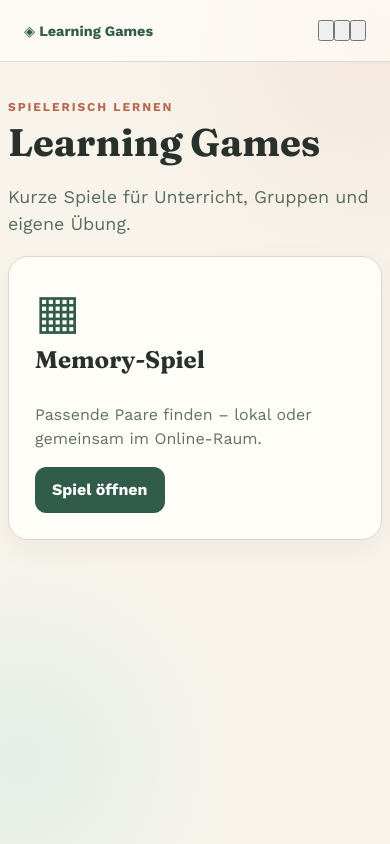
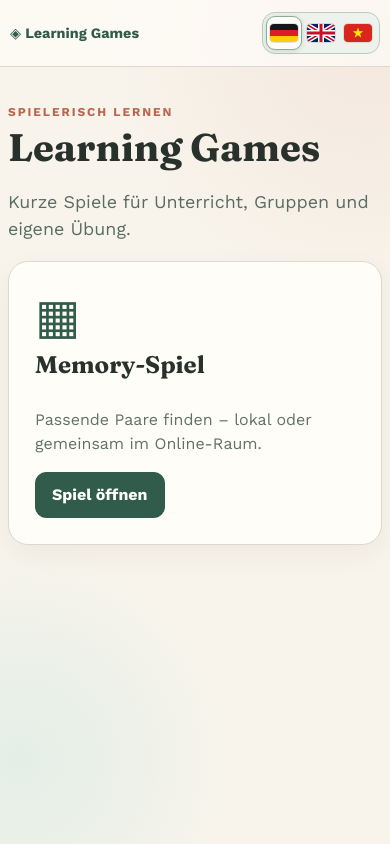
Before and after one commit to ducrenevn/learning-games, a React (Vite) app: page / in a window 390 px wide. Built offline with nearby package versions, Linux system fonts and the light colour scheme.

Commit message:
style(m3a): restyle language policy as subtle responsive radio choices

```diff
--- a/src/styles.css
+++ b/src/styles.css
@@ -70,3 +70,102 @@ a:hover {
 .local-playing-panel {
   display: contents;
 }
+
+/* M3a: language control and short-lived event attention */
+.header-controls{display:flex;align-items:center;gap:18px}
+.language-switcher select{font:inherit;font-weight:700;cursor:pointer;border:1px solid #bbcbbf;border-radius:9px;padding:8px 10px;background:#fffdf8;color:#244438;min-height:40px}
+.language-switcher select:focus-visible{outline:3px solid #b9664e;outline-offset:2px}
+.sr-only{position:absolute;width:1px;height:1px;padding:0;margin:-1px;overflow:hidden;clip:rect(0,0,0,0);white-space:nowrap;border:0}
+.game-announcement{position:fixed;left:50%;top:28%;transform:translateX(-50%);z-index:30;max-width:min(460px,calc(100vw - 32px));min-width:min(300px,calc(100vw - 32px));padding:22px 26px;border-radius:20px;background:#315b4a;color:#fff;text-align:center;font-size:clamp(1.2rem,3vw,1.7rem);box-shadow:0 10px 38px #1d372d66;pointer-events:none;animation:announcement-in .22s ease-out}
+.game-announcement.wrong{background:#b9664e}
+.game-announcement strong{font-weight:800}
+@keyframes announcement-in{from{opacity:0;transform:translate(-50%,-12px) scale(.96)}to{opacity:1;transform:translate(-50%,0) scale(1)}}
+@media(prefers-reduced-motion:reduce){.game-announcement{animation:none}}
+
+
+/* M3a landing/setup language selector: compact three-position flag toggle.
+   Room-specific language switching keeps its existing native select. */
+.language-switcher--flags{
+  display:inline-flex;
+  align-items:center;
+  gap:3px;
+  padding:4px;
+  border:1px solid #bbcbbf;
+  border-radius:13px;
+  background:#edf2ec;
+}
+.language-flag-button{
+  display:grid;
+  place-items:center;
+  width:45px;
+  height:36px;
+  padding:5px 7px;
+  border:1px solid transparent;
+  border-radius:9px;
+  background:transparent;
+  cursor:pointer;
+  transition:background-color .15s ease,box-shadow .15s ease;
+}
+.language-flag-button:hover{background:#fffdf8bb}
+.language-flag-button[aria-pressed="true"]{
+  background:#fffdf8;
+  border-color:#8eaa99;
+  box-shadow:0 1px 5px #2444382d;
+}
+.language-flag-button:focus-visible{
+  outline:3px solid #b9664e;
+  outline-offset:2px;
+  position:relative;
+  z-index:1;
+}
+.language-flag-icon{
+  display:block;
+  width:30px;
+  height:20px;
+  overflow:hidden;
+  border-radius:4px;
+  box-shadow:0 0 0 1px #29312d20;
+}
+.language-flag-icon svg{display:block;width:100%;height:100%}
+@media(max-width:480px){
+  .header-controls{gap:8px}
+  .app-header{padding:12px 10px}
+  .language-switcher--flags{gap:1px;padding:3px}
+  .language-flag-button{width:36px;height:34px;padding:5px 3px}
+  .language-flag-icon{width:28px;height:18px}
+}
+@media(prefers-reduced-motion:reduce){
+  .language-flag-button{transition:none}
+}
+
+/* M3a room policy: quiet, accessible choices matching the existing panels. */
+.room-language-options{
+  min-width:0;margin:20px 0 14px;padding:0;border:0;
+  display:grid;gap:8px;
+}
+.room-language-options legend{
+  width:100%;padding:0;margin-bottom:10px;
+  color:#607168;font-weight:700;font-size:.88rem;
+}
+.room-language-choice{
+  min-width:0;display:flex;align-items:flex-start;gap:12px;
+  padding:12px 14px;border:1px solid #ded8cc;border-radius:12px;
+  background:#fffdf8;cursor:pointer;transition:border-color .15s,background-color .15s;
+}
+.room-language-choice:hover{border-color:#a7b9ab}
+.room-language-choice:has(input:checked){
+  border-color:#8eaa99;background:#edf2ec;
+}
+.room-language-choice:has(input:focus-visible){
+  outline:3px solid #b9664e;outline-offset:2px;
+}
+.room-language-choice input[type="radio"]{
+  flex:none;appearance:none;width:18px;height:18px;margin:3px 0 0;
+  border-radius:50%;border:1.5px solid #84968a;background:#fffdf8;
+  display:grid;place-items:center;cursor:pointer;
+}
+.room-language-choice input[type="radio"]:checked{border:5px solid #315b4a}
+.room-language-choice-copy{min-width:0;display:grid;gap:3px}
+.room-language-choice-copy strong{font-size:.94rem;font-weight:700;line-height:1.4}
+.room-language-choice-copy small{font-size:.8rem;color:#607168;line-height:1.45}
+@media(prefers-reduced-motion:reduce){.room-language-choice{transition:none}}
```
